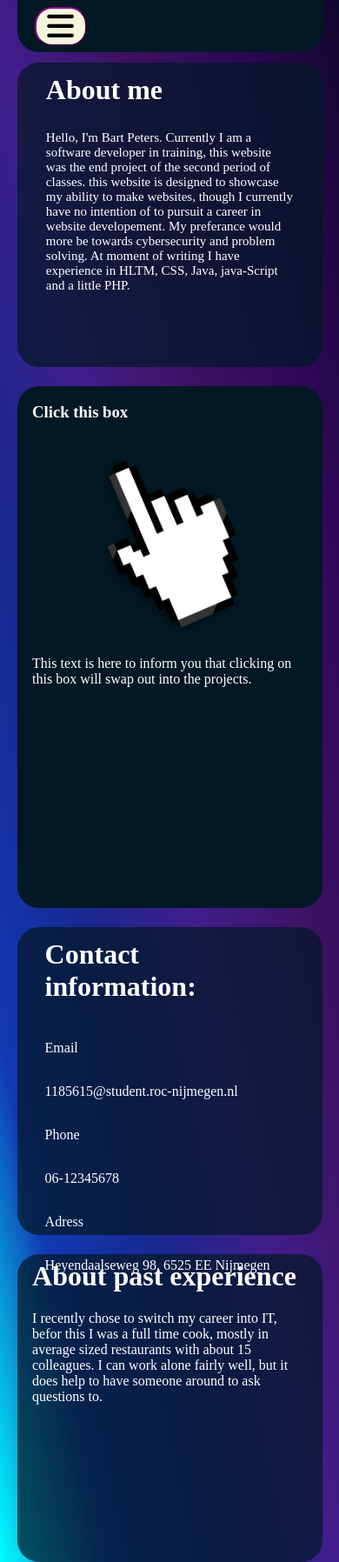
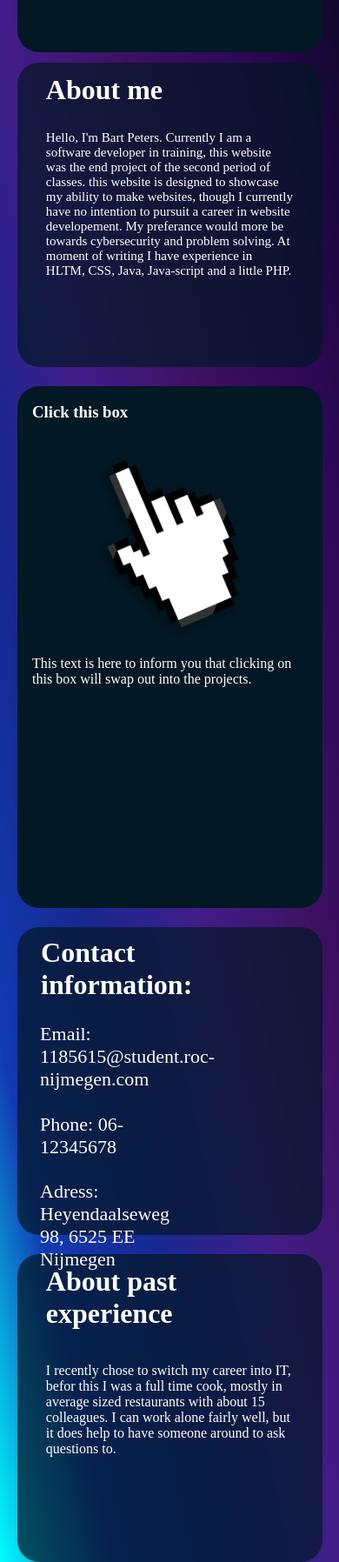
Before and after one commit to crowwraith/crowwraith.github.io, a plain HTML site: page index.html in a window 390 px wide. Shown: the whole page at 87% size. Drawn offline with Linux system fonts and the light colour scheme; a web font is replaced by a local one.

Commit message:
margins update
updated margins on desktop view

```diff
--- a/index.html
+++ b/index.html
@@ -6,8 +6,10 @@
     <meta name="viewport" content="width=device-width, initial-scale=1.0">
     <title>portofolio Bart Peters</title>
     <link rel="stylesheet" href="style\index.css">
-    <link href="https://fonts.googleapis.com/css2?family=Bebas+Neue&display=swap" rel="stylesheet">
-  <script src="https://kit.fontawesome.com/5321476408.js" crossorigin="anonymous"></script>
+    <!-- font link-->
+    <link rel="preconnect" href="https://fonts.googleapis.com">
+    <link rel="preconnect" href="https://fonts.gstatic.com" crossorigin>
+    <link href="https://fonts.googleapis.com/css2?family=Smooch+Sans:wght@100..900&display=swap" rel="stylesheet">
 </head>
 <script>
     let screensizes = 1000
@@ -67,21 +69,14 @@
     <!--start header-->
     <header>
         <div class="header-Main-desktop">
-
-            <button class="testkleur"><i class="fa-solid fa-bars"></i></button>
-
             <div class="header-buttonbar-desktop">
 
-                <div class="header-buttons-desktop">
-                    Home
-                </div>
                 <div class="header-buttons-desktop">
                     <a href="#work">Work</a>
                 </div>
                 <div class="header-buttons-desktop">
                     <a href="#more">More information</a>
                 </div>
-
             </div>
             <a href="https://github.com/crowwraith?tab=repositories" target="_blank" class="header-github-desktop">
                 <img src="images/github-kitty.jpg" alt="github logo" class="header-image-desktop">
@@ -102,10 +97,10 @@
                     Hello, I'm Bart Peters.
                     Currently I am a software developer in training, this website was the end project of the
                     second period of classes.
-                    this website is designed to showcase my ability to make websites, though I currently have no intention of
+                    this website is designed to showcase my ability to make websites, though I currently have no intention
                     to pursuit a career in website developement. My preferance would more be towards cybersecurity and
                     problem solving.
-                    At moment of writing I have experience in HLTM, CSS, Java, java-Script and a little PHP.
+                    At moment of writing I have experience in HLTM, CSS, Java, Java-script and a little PHP.
                 </p>
             </div>
             <img class="main-img-desktop" src="images/main-me.jpg" alt="picture of the website maker">
@@ -113,7 +108,7 @@
 
 
 
-        <!-- start projects function nog inzetten-->
+        <!-- start projects, toggleDisplay lets mobile user tap the box to swap to the next one to save space on display-->
         <div class="projects-main-desktop" id="work">
 
             <div onclick="toggleDisplay()" class="projects-info-desktop" id="p-info">
@@ -155,23 +150,22 @@
 
         <!--start more info-->
         <div class="more-contactmain-desktop">
-            <div class="margins-p-desktop">
+            <div class="more-contact-left">
                 <h1 class="margins-p-desktop">
                     Contact information:
                 </h1>
-               <div class="margins-p-desktop">
-                <p>Email</p>
-                <p>1185615@student.roc-nijmegen.nl </p>
-                <p>Phone</p>
-                <p> 06-12345678</p>
-                <p>Adress</p>
-                <p> Heyendaalseweg 98, 6525 EE Nijmegen </p>
+               <div class="more-contactinfo">
+                <p class="margins-contact-info">Email: 1185615@student.roc-nijmegen.com</p>
+                <p class="margins-contact-info">Phone:  06-12345678</p>
+                <p class="margins-contact-info">Adress: Heyendaalseweg 98, 6525 EE Nijmegen</p>
                </div>
             </div>
+            <div class="fussy-img">
             <img class="more-contactimg-desktop" src="images/emailimg.png" alt="email-icon for attention grabbing">
+            </div>
         </div>
         <div class="more-workmain-desktop" id="more">
-            <div>
+            <div class="margins-p-desktop">
                 <h1 class="margins-p-desktop">
                     About past experience
                 </h1>
--- a/style/index.css
+++ b/style/index.css
@@ -3,6 +3,7 @@ body{
     ,rgb(61, 17, 98),rgb(66, 29, 137),rgb(24, 40, 144),rgb(17, 58, 178),rgb(0, 255, 255));
     color: white;
     margin: 0%;
+    font-family: "Smooch Sans", serif;
 }
 /* start header */
 .header-Main-desktop{
@@ -16,12 +17,6 @@ body{
     background-color: rgb(2, 24, 36);
     border-bottom-left-radius: 25px;
     border-bottom-right-radius: 25px;
-}
-button i.fa-solid{
-    display: none;
-}
-.testkleur{
-    display: none;
 }
 .header-buttonbar-desktop{
     display: flex;
@@ -145,6 +140,11 @@ button i.fa-solid{
     width: 180px;
     height: 200px;
 }
+
+
+
+
+
 /* start more information */
 .more-workmain-desktop ,.more-hobbiesmain-desktop{
     display: flex;
@@ -172,14 +172,23 @@ button i.fa-solid{
     margin-left: 5%;
     margin-top: 22px;
     border-radius: 25px;
+
+}
+.more-contactinfo{
+    display: flex;
+    flex-direction: column;
+    width: 90%;
 }
 .more-contactimg-desktop{
     display: flex;
     max-width: 50%;
     max-height: 50%;
-    margin-left: 30%;
+    margin-right: 10%;
     margin-top: 5%;
 }
+
+
+
 /* start footer */
 .footer-main-desktop{
     display: flex;
@@ -227,12 +236,6 @@ button i.fa-solid{
     margin-right: 5%;
     flex-direction: column;
 }
-.margins-br-desktop{
-    display: flex;
-    margin-top: 5%;
-    width: 200px;
-    height: 200px;
-}
 .margin-info-img{
     display: flex;
     max-width: 50%;
@@ -240,8 +243,27 @@ button i.fa-solid{
     margin-left: 25%;
     margin-top: 5%;
 }
-
-
+.margins-contact-info{
+    display: flex;
+    margin-top: 2%;
+    margin-left: 5%;
+    margin-right: 5%;
+    font-size: 22px;
+}
+.fussy-img{
+    display: flex;
+    align-items: center;
+    justify-content: end;
+    width: 40%;
+}
+.more-contact-left{
+    display: flex;
+    margin-left: 5%;
+    margin-top: 2%;
+    margin-right: 5%;
+    flex-direction: column;
+    width: 60%;
+}
 
 
 
@@ -258,22 +280,6 @@ button i.fa-solid{
         background-color: rgb(2, 24, 36);
         border-bottom-left-radius: 25px;
         border-bottom-right-radius: 25px;
-    }
-    .testkleur{
-        display: flex;
-        margin-left: 20px;
-        height: 45px;
-        width: 60px;
-        background-color: beige;
-        border-color: darkmagenta;
-        border-radius: 20px;
-        justify-content: center;
-        align-items: center;
-    }
-    button i.fa-solid{
-        display: flex;
-
-        font-size: 35px;
     }
     .header-buttonbar-desktop{
         display: none;
```
